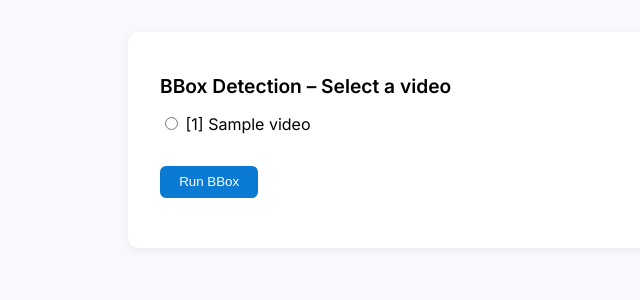
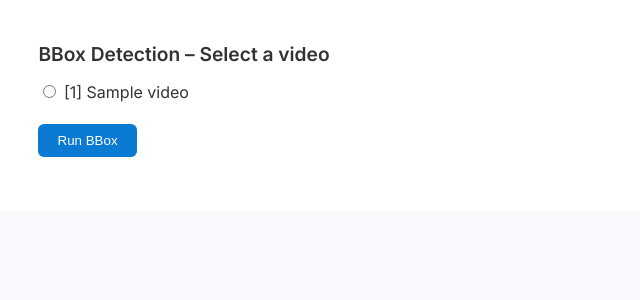
Before and after one commit to marutyan/Intelligent-Systems-Project, a Django app: page /selectDetect/ in a window 1280 px wide; the page is wider, and only the part inside the window is pictured. Shown: the top 300 px of that part, without its empty margins (0-640 px from the left). Run offline with Django 5.2, Linux system fonts and the light colour scheme; tables that the repository leaves empty hold one stand-in row (values such as "Sample post").

Commit message:
style: make Generate & BBox pages full-width like Upload

```diff
--- a/no06/templates/no06/select_detect.html
+++ b/no06/templates/no06/select_detect.html
@@ -1,19 +1,32 @@
-<!-- >>> no06/templates/no06/select_detect.html >>> -->
+<!-- >>> no06/templates/no06/select_detect.html (enhanced full-width) >>> -->
 <!DOCTYPE html>
 <html lang="en">
 <head>
 <meta charset="UTF-8">
 <title>BBox Detection</title>
+
 <link href="https://fonts.googleapis.com/css2?family=Inter:wght@400;500;600&display=swap" rel="stylesheet">
 <style>
-:root{--blue:#0b7ad2;--blue-dark:#075aa3;--bg:#f7f9fc;--card:#fff;--radius:10px;--shadow:0 2px 8px rgba(0,0,0,.06);}
-body{margin:0;font-family:"Inter",system-ui,sans-serif;background:var(--bg);}
-section.card{max-width:960px;margin:2rem auto;background:var(--card);padding:1.6rem 2rem;
-  border-radius:var(--radius);box-shadow:var(--shadow);}
+:root{
+  --blue:#0b7ad2; --blue-dark:#075aa3; --bg:#f7f9fc; --card:#fff;
+  --radius:10px;  --shadow:0 2px 8px rgba(0,0,0,.06);
+}
+body{margin:0;font-family:"Inter",system-ui,sans-serif;background:var(--bg);color:#333;}
+section.card{width:100%;padding:1.6rem 2.4rem;background:var(--card);}
+
 h1{font-size:1.2rem;margin-bottom:1rem;}
-button.run-btn{margin-top:1rem;padding:.55rem 1.2rem;border:none;border-radius:6px;background:var(--blue);
-  color:#fff;font-weight:500;cursor:pointer;transition:.15s;}
+p{margin:.4rem 0;}
+label{cursor:pointer;}
+
+button.run-btn{
+  margin-top:1rem;padding:.55rem 1.2rem;border:none;border-radius:6px;
+  background:var(--blue);color:#fff;font-weight:500;cursor:pointer;transition:.15s;
+}
 button.run-btn:hover{background:var(--blue-dark);}
+
+/* preview area */
+#detect-result{margin-top:1.8rem;}
+#detect-result video{width:100%;max-height:70vh;border:1px solid #e1e5ea;border-radius:var(--radius);box-shadow:var(--shadow);}
 </style>
 </head>
 <body>
@@ -34,8 +47,26 @@ button.run-btn:hover{background:var(--blue-dark);}
     <button class="run-btn" type="submit">Run BBox</button>
   </form>
 
-  <div id="detect-result" style="margin-top:1.5rem;"></div>
+  <div id="detect-result"></div>
 </section>
+
+<script>
+/* Ajax run */
+document.getElementById('detect-select-form').onsubmit = async (e)=>{
+  e.preventDefault();
+  const id=e.target.video_id?.value;
+  if(!id){alert('Select a video first.');return;}
+  const res=await fetch(`/bboxDetect/?video_id=${id}`);
+  const j = await res.json();
+  if(j.error){alert(j.error);return;}
+
+  /* render preview */
+  document.getElementById('detect-result').innerHTML =
+    `<video controls autoplay>
+       <source src="/getDetVideo/?video_id=${id}" type="video/mp4">
+     </video>`;
+};
+</script>
 </body>
 </html>
 <!-- <<< no06/templates/no06/select_detect.html <<< -->
--- a/no06/templates/no06/select_videos.html
+++ b/no06/templates/no06/select_videos.html
@@ -1,4 +1,4 @@
-<!-- >>> no06/templates/no06/select_videos.html >>> -->
+<!-- >>> no06/templates/no06/select_videos.html (full-width) >>> -->
 <!DOCTYPE html>
 <html lang="en">
 <head>
@@ -8,8 +8,7 @@
 <style>
 :root{--blue:#0b7ad2;--blue-dark:#075aa3;--bg:#f7f9fc;--card:#fff;--radius:10px;--shadow:0 2px 8px rgba(0,0,0,.06);}
 body{margin:0;font-family:"Inter",system-ui,sans-serif;background:var(--bg);}
-section.card{max-width:960px;margin:2rem auto;background:var(--card);padding:1.6rem 2rem;
-  border-radius:var(--radius);box-shadow:var(--shadow);}
+section.card{width:100%;padding:1.6rem 2.4rem;background:var(--card);}
 h1{font-size:1.2rem;margin-bottom:1rem;}
 ul.simple-list{list-style:none;padding-left:0;margin:0;border:1px solid #e1e5ea;border-radius:var(--radius);}
 ul.simple-list li{padding:.55rem .85rem;border-bottom:1px solid #e1e5ea;font-size:.9rem;}
```
